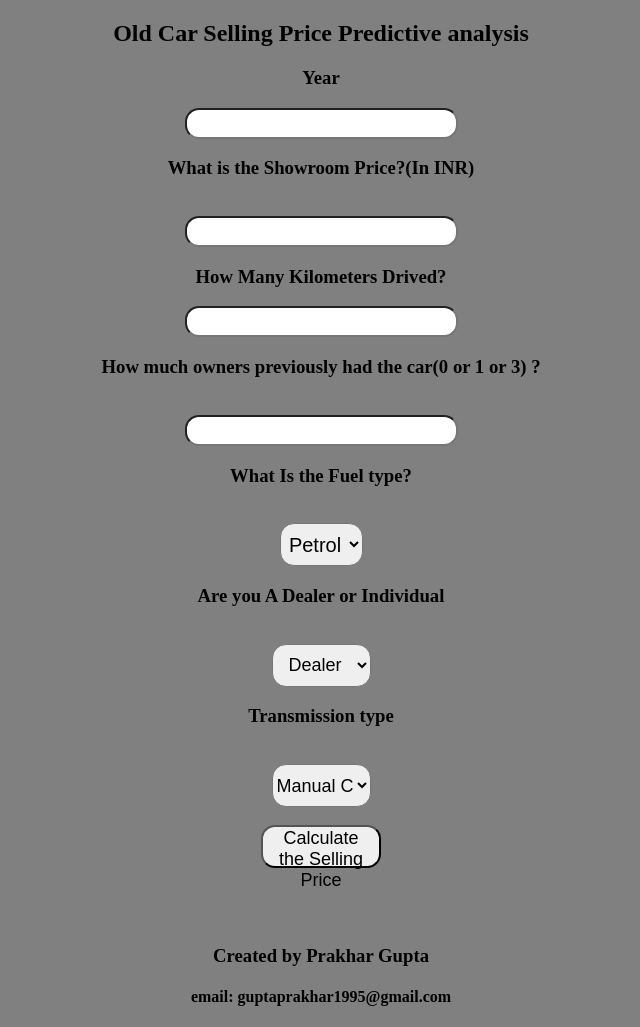
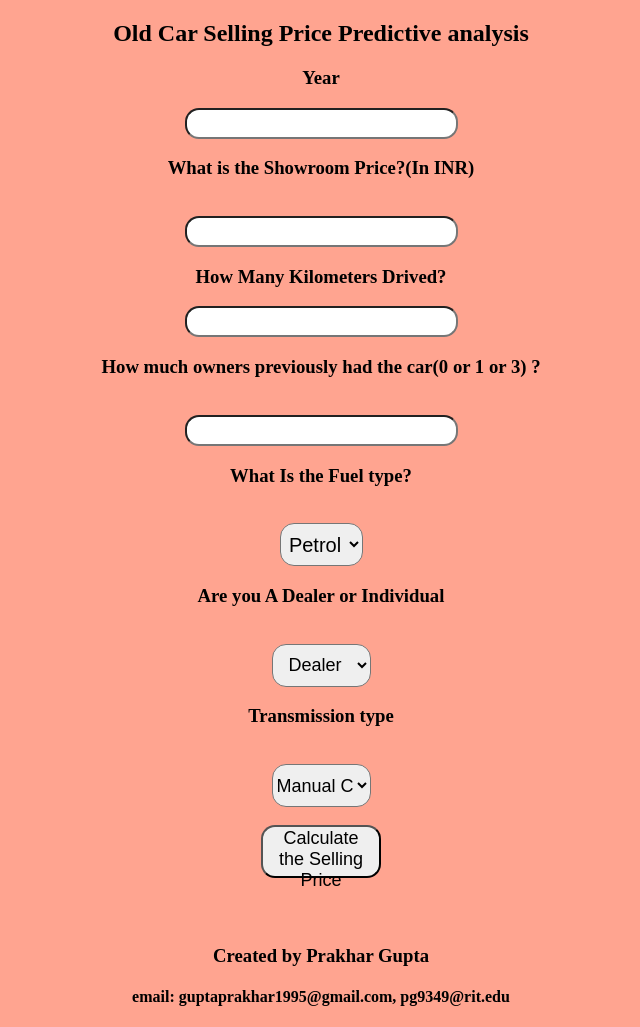
Before and after one commit to iamprakhargupta/oldcar, a Flask app: page / in a window 1280 px wide. Shown: the whole page, without its empty margins (319-959 px from the left). Run offline with Flask 2, Linux system fonts and the light colour scheme; parts of the project's set-up code (start-up, migrations or seed data) failed here and were passed over.

Commit message:
Update index.html

```diff
--- a/templates/index.html
+++ b/templates/index.html
@@ -44,7 +44,7 @@
         <br><br><h3>{{ prediction_text }}<h3>
 
         <h3>Created by Prakhar Gupta</h3>
-        <h4>email: guptaprakhar1995@gmail.com</h3>
+        <h4>email: guptaprakhar1995@gmail.com, pg9349@rit.edu </h3>
     </div>
 
 
@@ -52,7 +52,7 @@
 
     <style>
         body {
-            background-color: grey;
+            background-color: #FFA490;
             text-align: center;
             padding: 0px;
         }
@@ -120,7 +120,7 @@
 
         #sub {
             width: 120px;
-            height: 43px;
+            height: 53px;
             text-align: center;
             border-radius: 14px;
             font-size: 18px;
```
